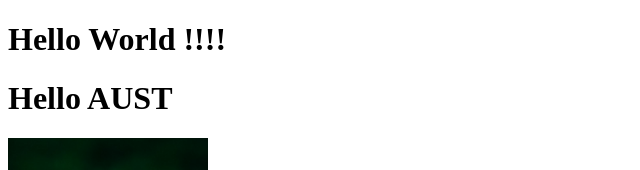
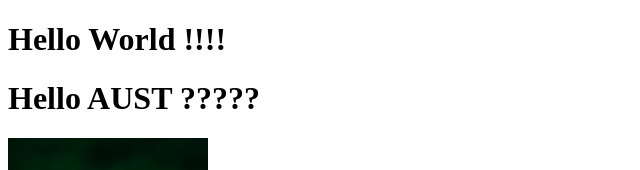
Before and after one commit to seum97/fall23_a1, a plain HTML site: page index.html in a window 1280 px wide. Shown: the top 170 px of the page, without its empty margins (0-640 px from the left). Drawn offline with Linux system fonts and the light colour scheme.

Commit message:
3 commit

```diff
--- a/index.html
+++ b/index.html
@@ -7,7 +7,7 @@
 </head>
 <body>
 	<h1>Hello World !!!!</h1>
-	<h1>Hello AUST</h1>
+	<h1>Hello AUST ?????</h1>
 	<img src="flower.jpeg" style="width: 200px;">
 </body>
 </html>
```
